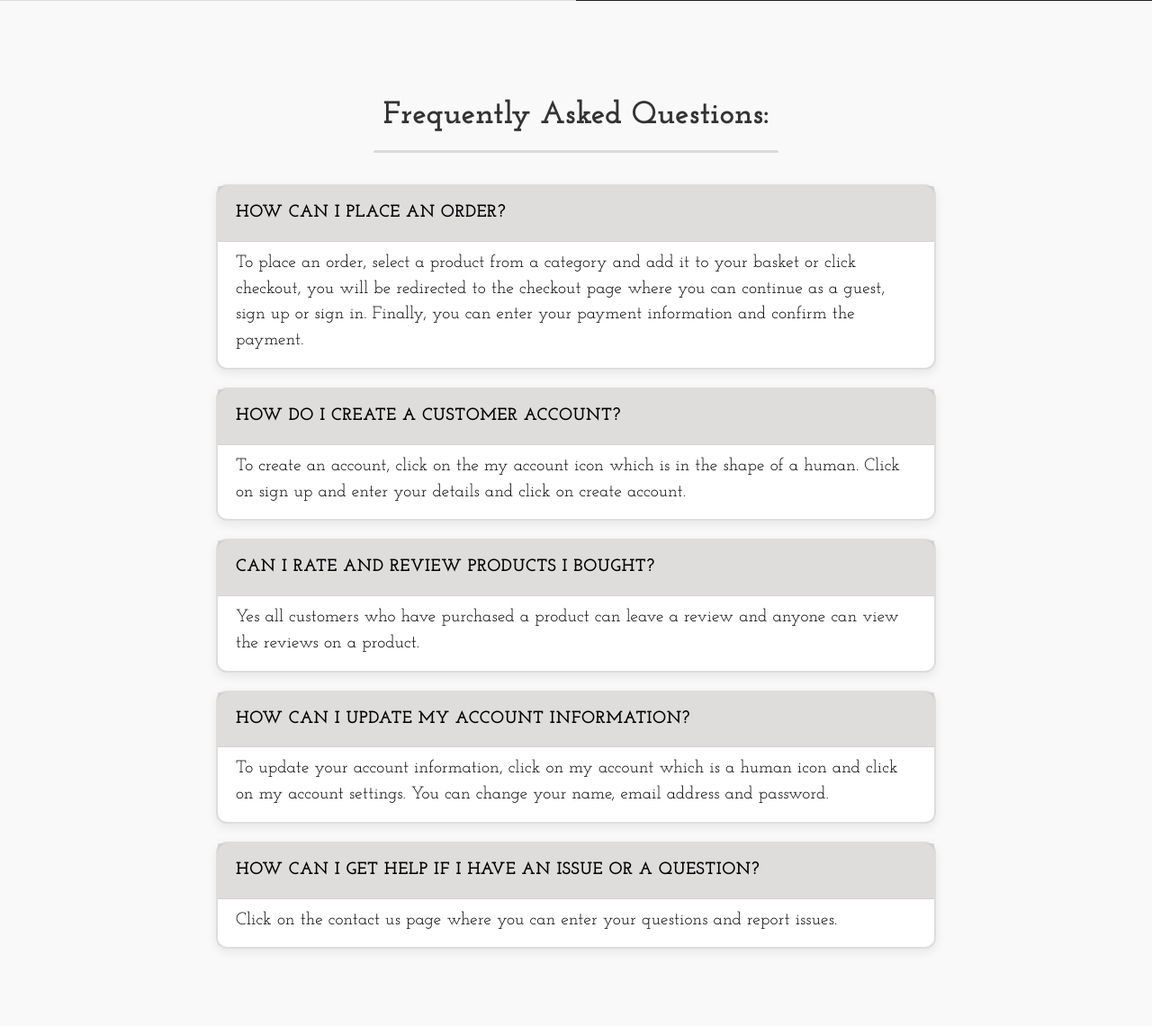
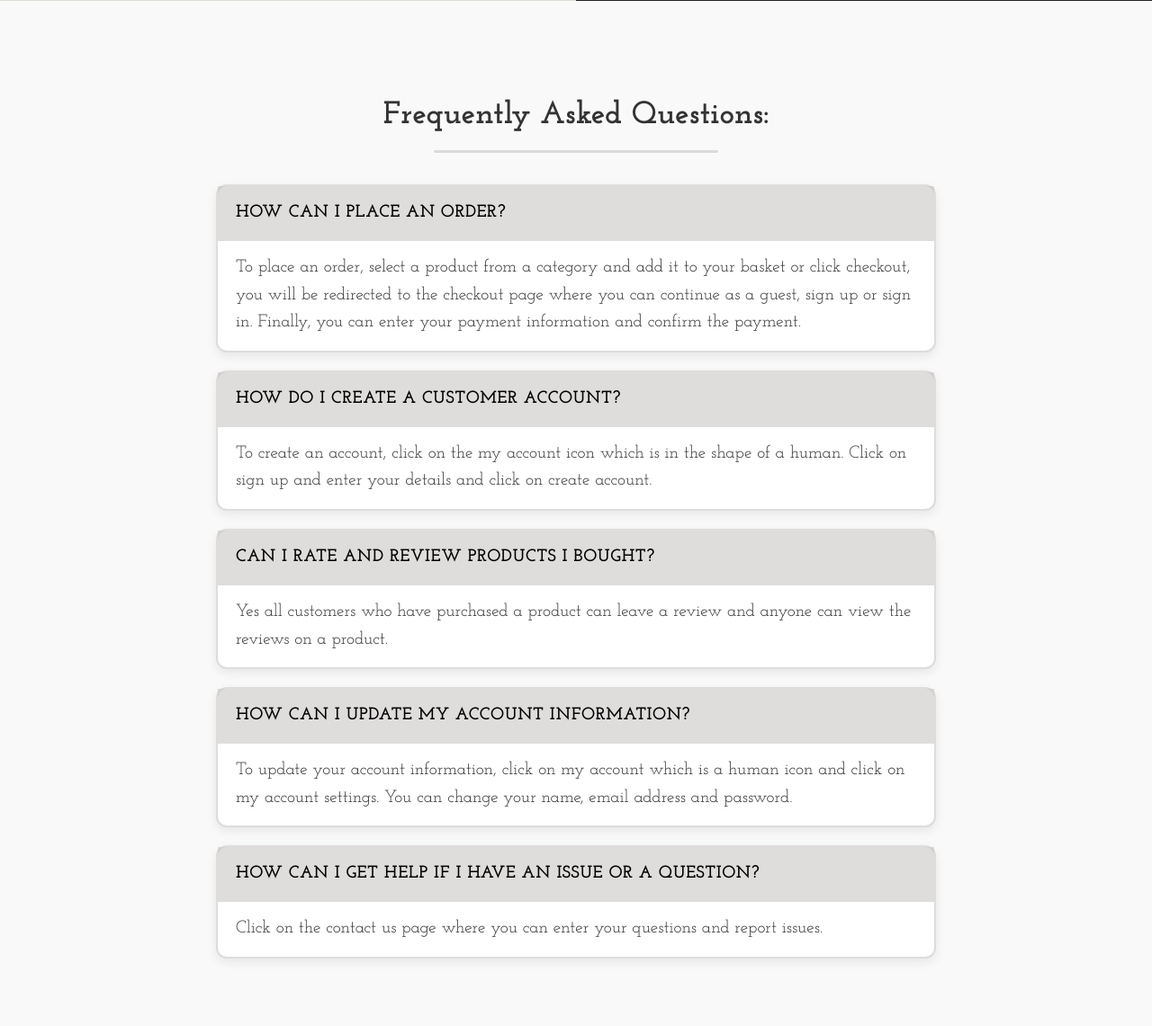
Before and after one commit to Dimitri-kc/TEAM-13-, a PHP site: page /About.html in a window 1280 px wide. Shown: the part 799-1940 px from the top of the page at 90% size. Before the commit the page ends 1856 px from the top, so only its background shows below. Run offline with PHP 8.4, Linux system fonts and the light colour scheme; some web fonts are replaced.

Commit message:
added colours to faq section

```diff
--- a/Styles.css
+++ b/Styles.css
@@ -68,25 +68,17 @@ h2 {
 
 }
 
-.left, .right {
-  flex: 1;
-  width: 50%;
-}
-
-
 .faq-section {
 max-width: 800px;
 margin: 40px auto;
 padding:  10px;
 text-align: center;
 font-family: 'Josefin Slab', serif;
-  /* font-family: 'Ibarra Real Nova', serif; */
 
 
 }
 
 .faq-section h2 {
-    /* font-family: 'Josefin Slab',serif; */
   padding: 5px;
   font-size: 2.2em;
   margin-bottom:30px;
@@ -98,14 +90,13 @@ font-family: 'Josefin Slab', serif;
   content: "";
   display: block;
   background: #cbc6c69c;
-  width: 450px;
+  width: 40%;
   height: 2.8px;
   margin: 10px auto 0;
   border-radius: 2px;
 
 }
 .faq-item {
-  /* font-family: 'Josefin Slab',serif; */
   background: #fff;
   border-radius: 12px;
   margin-bottom: 20px;
@@ -118,22 +109,19 @@ font-family: 'Josefin Slab', serif;
 }
 
 .faq-question {
-    /* font-family: 'Josefin Slab',serif; */
   padding: 15px 20px;
   font-weight: 700;
   font-size: 1.2rem;
   text-transform: uppercase;
   letter-spacing: 0.5px;
   background: #cbc6c69c;
-  border-bottom: 1px solid #cbc6c674;
 }
 .faq-answer {
-    /* font-family: 'Josefin Slab',serif; */
-  padding:10px 20px 15px 20px;
+  padding:15px 20px;
   font-weight: 400;
   font-size: 1.2rem;
-  letter-spacing: 0.2px;
-  line-height: 1.5;
+  line-height: 1.6;
+  color: #333;
 }
 
 .faq-background {
@@ -173,9 +161,9 @@ font-family: 'Josefin Slab', serif;
     max-width: 500px;
     width: 100%;
   }
-  @media (max-width: 768px) {
+ }
+   @media (max-width: 768px) {
     .left p {
       font-size: 16px;
     }
   }
- }
```
